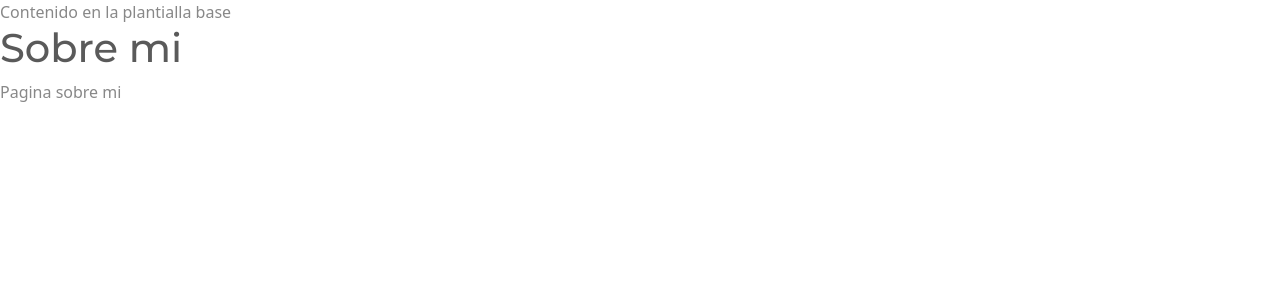
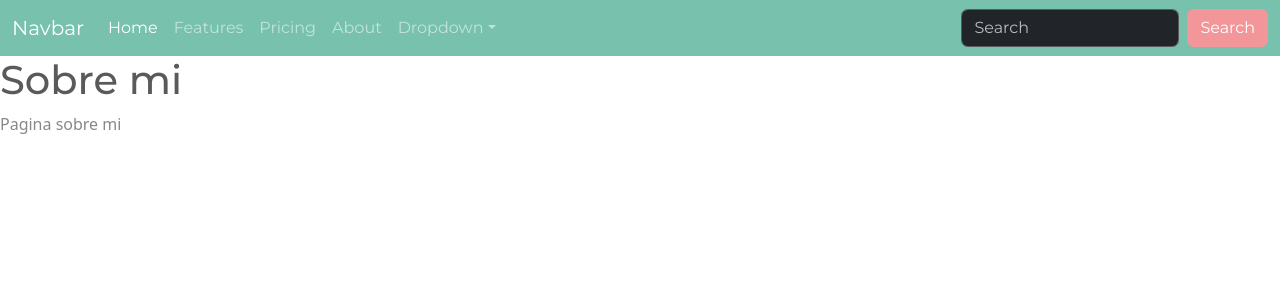
Before and after one commit to eltictacdicta/django-htmx, a Django app: page /pages/about/ in a window 1280 px wide. Shown: the top 300 px of the page. Run offline with Django 4.2, Linux system fonts and the light colour scheme; some libraries are stand-ins or nearby versions.

Commit message:
añadimos menu bootstrap

```diff
--- a/templates/base.html
+++ b/templates/base.html
@@ -8,7 +8,14 @@
     <link rel="stylesheet" href="{% static 'css/bootstrap.min.minty.css' %}">
 </head>
 <body>
-    Contenido en la plantialla base<br>
+    <!-- Barra de navegación -->
+    <div class="bs-docs-section clearfix">
+        <div class="row">
+            <div class="bs-component">
+                {% include "menu.html" %}
+            </div>
+        </div>
+      </div>
     {% block contenido %}
         Contenido por defecto
     {% endblock %}
--- /dev/null
+++ b/templates/menu.html
@@ -0,0 +1,40 @@
+<nav class="navbar navbar-expand-lg bg-primary" data-bs-theme="dark">
+  <div class="container-fluid">
+    <a class="navbar-brand" href="#">Navbar</a>
+    <button class="navbar-toggler" type="button" data-bs-toggle="collapse" data-bs-target="#navbarColor01" aria-controls="navbarColor01" aria-expanded="false" aria-label="Toggle navigation">
+      <span class="navbar-toggler-icon"></span>
+    </button>
+    <div class="collapse navbar-collapse" id="navbarColor01">
+      <ul class="navbar-nav me-auto">
+        <li class="nav-item">
+          <a class="nav-link active" href="#">Home
+            <span class="visually-hidden">(current)</span>
+          </a>
+        </li>
+        <li class="nav-item">
+          <a class="nav-link" href="#">Features</a>
+        </li>
+        <li class="nav-item">
+          <a class="nav-link" href="#">Pricing</a>
+        </li>
+        <li class="nav-item">
+          <a class="nav-link" href="#">About</a>
+        </li>
+        <li class="nav-item dropdown">
+          <a class="nav-link dropdown-toggle" data-bs-toggle="dropdown" href="#" role="button" aria-haspopup="true" aria-expanded="false">Dropdown</a>
+          <div class="dropdown-menu">
+            <a class="dropdown-item" href="#">Action</a>
+            <a class="dropdown-item" href="#">Another action</a>
+            <a class="dropdown-item" href="#">Something else here</a>
+            <div class="dropdown-divider"></div>
+            <a class="dropdown-item" href="#">Separated link</a>
+          </div>
+        </li>
+      </ul>
+      <form class="d-flex">
+        <input class="form-control me-sm-2" type="search" placeholder="Search">
+        <button class="btn btn-secondary my-2 my-sm-0" type="submit">Search</button>
+      </form>
+    </div>
+  </div>
+</nav>
```
